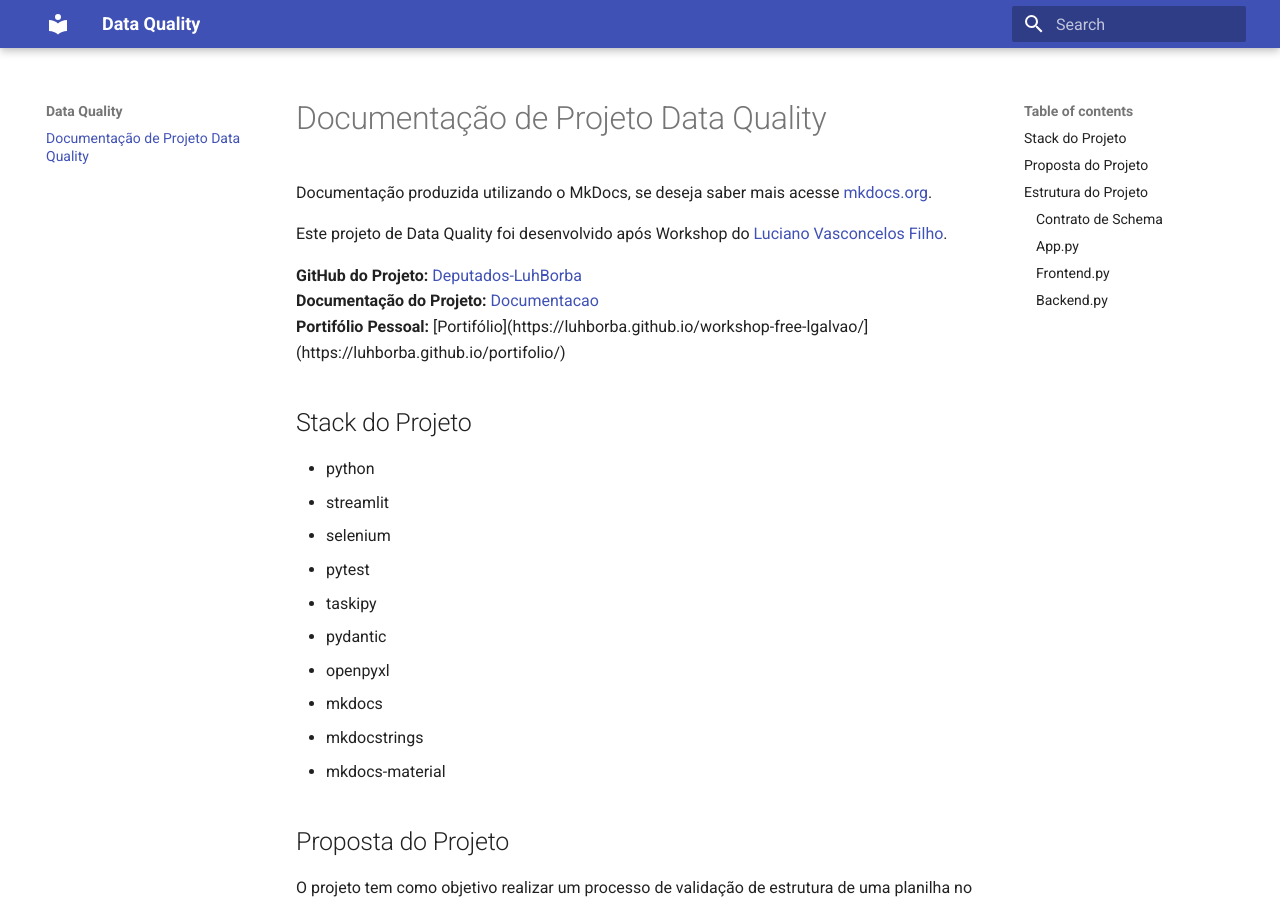
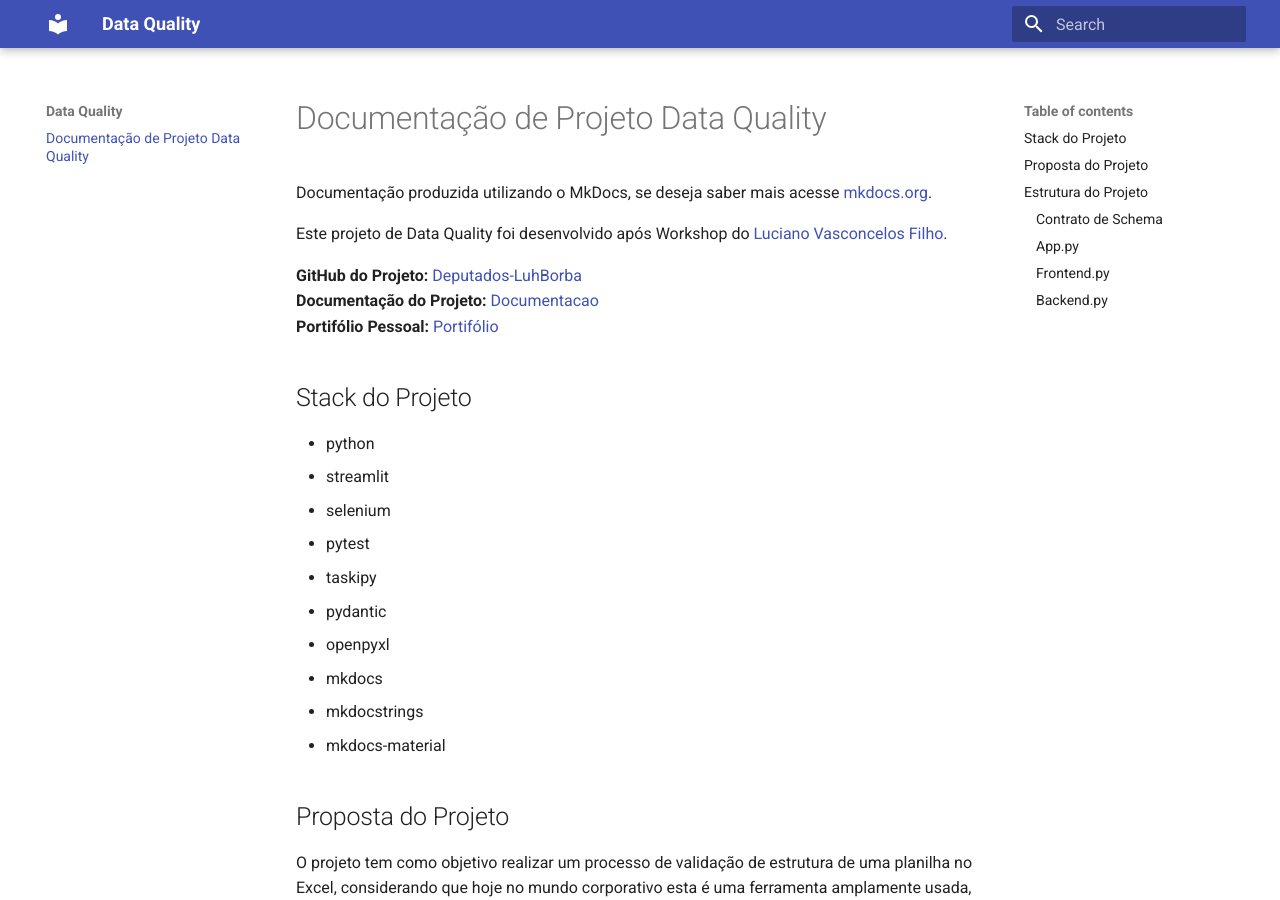
Before and after one commit to luhborba/workshop-free-lgalvao, an MkDocs documentation site: the page built from docs/index.md, in a window 1280 px wide and 900 px high. Built offline with MkDocs 1.6.1 and Material for MkDocs 9.7.7, drawn with Linux system fonts in a browser that asks for light colours; some of the changed lines change nothing that is shown.

Commit message:
docs: atualizando docs

```diff
--- a/docs/index.md
+++ b/docs/index.md
@@ -5,7 +5,7 @@
 
 **GitHub do Projeto:** [Deputados-LuhBorba](https://github.com/luhborba/projeto_camara_deputados)<br>
 **Documentação do Projeto:**  [Documentacao](https://luhborba.github.io/workshop-free-lgalvao/)<br>
-**Portifólio Pessoal:**  [Portifólio](https://luhborba.github.io/workshop-free-lgalvao/](https://luhborba.github.io/portifolio/)<br>
+**Portifólio Pessoal:**  [Portifólio](https://luhborba.github.io/portifolio/)<br>
 
 
 ## Stack do Projeto
```
